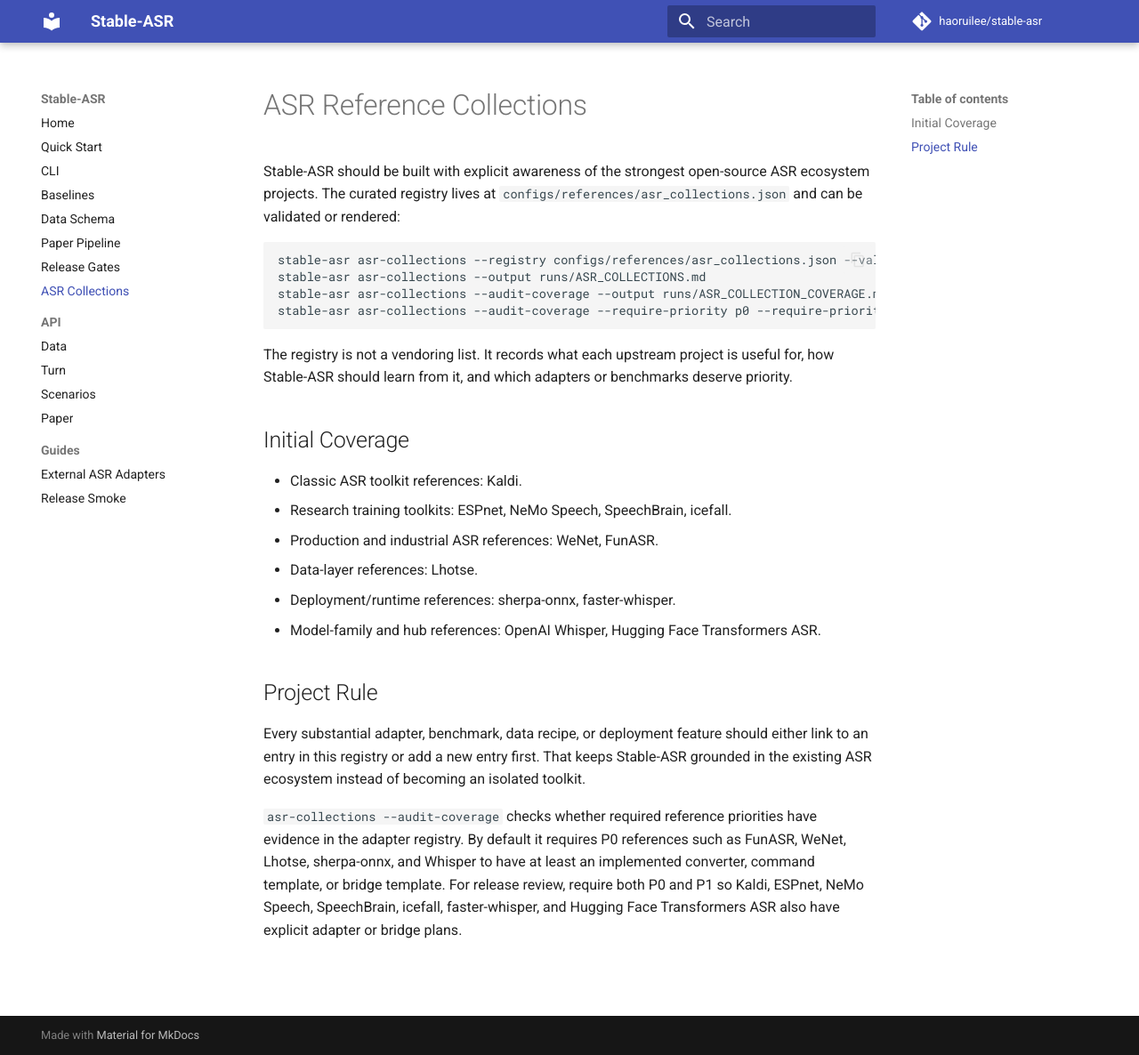
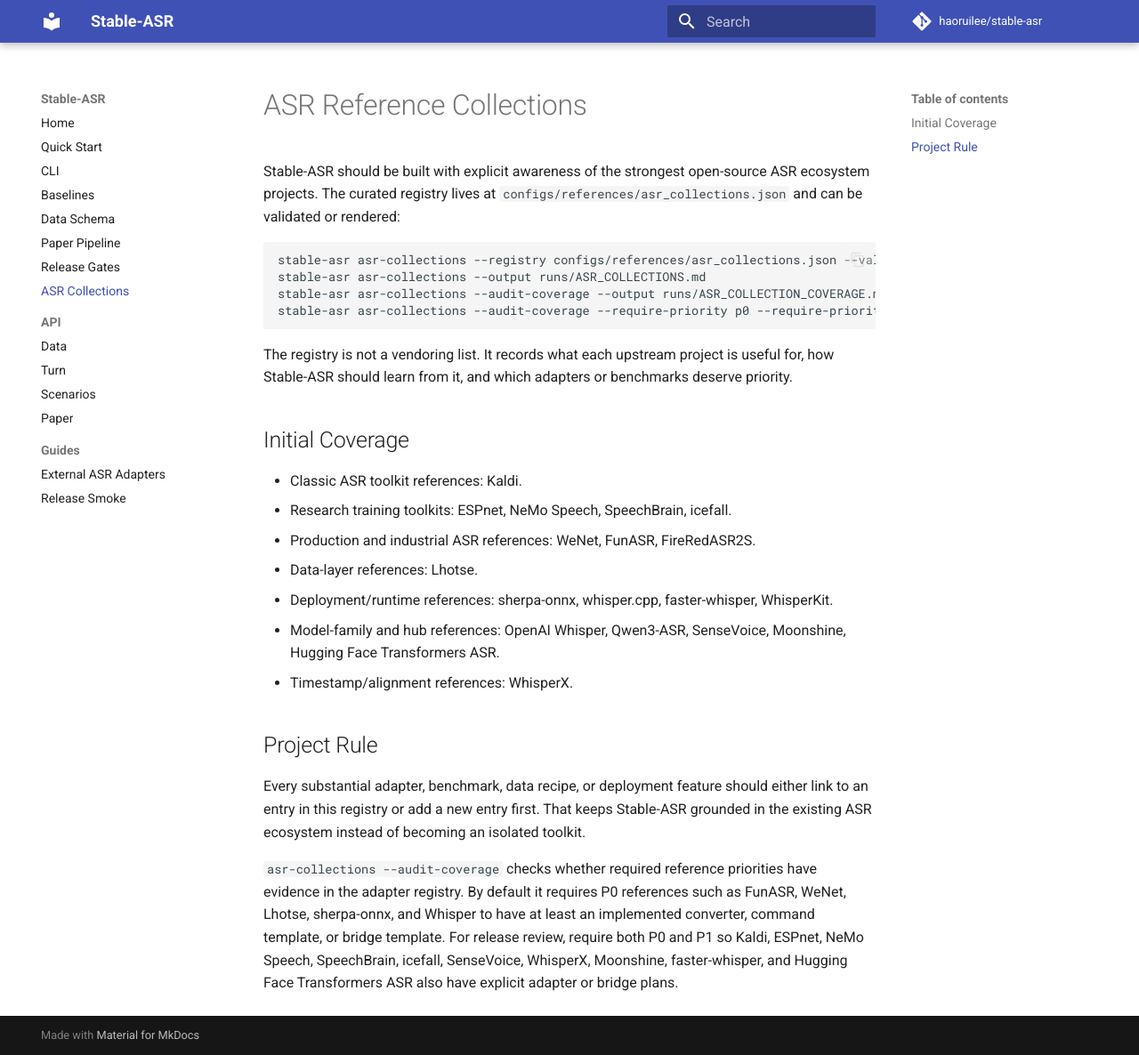
Before and after one commit to haoruilee/stable-asr, an MkDocs documentation site: the page built from docs/asr_collections.md, in a window 1280 px wide and 1186 px high. Shown: the whole window at 89% size. Built offline with MkDocs 1.6.1 and Material for MkDocs 9.7.7, drawn with Linux system fonts in a browser that asks for light colours; comment, search, counter and statistics services are not loaded.

Commit message:
docs: expand ASR reference collections

```diff
--- a/docs/asr_collections.md
+++ b/docs/asr_collections.md
@@ -19,10 +19,11 @@
 
 - Classic ASR toolkit references: Kaldi.
 - Research training toolkits: ESPnet, NeMo Speech, SpeechBrain, icefall.
-- Production and industrial ASR references: WeNet, FunASR.
+- Production and industrial ASR references: WeNet, FunASR, FireRedASR2S.
 - Data-layer references: Lhotse.
-- Deployment/runtime references: sherpa-onnx, faster-whisper.
-- Model-family and hub references: OpenAI Whisper, Hugging Face Transformers ASR.
+- Deployment/runtime references: sherpa-onnx, whisper.cpp, faster-whisper, WhisperKit.
+- Model-family and hub references: OpenAI Whisper, Qwen3-ASR, SenseVoice, Moonshine, Hugging Face Transformers ASR.
+- Timestamp/alignment references: WhisperX.
 
 ## Project Rule
 
@@ -36,5 +37,5 @@
 as FunASR, WeNet, Lhotse, sherpa-onnx, and Whisper to have at least an
 implemented converter, command template, or bridge template. For release review,
 require both P0 and P1 so Kaldi, ESPnet, NeMo Speech, SpeechBrain, icefall,
-faster-whisper, and Hugging Face Transformers ASR also have explicit adapter or
-bridge plans.
+SenseVoice, WhisperX, Moonshine, faster-whisper, and Hugging Face Transformers
+ASR also have explicit adapter or bridge plans.
--- a/pyproject.toml
+++ b/pyproject.toml
@@ -10,7 +10,7 @@
 requires-python = ">=3.10"
 license = { text = "MIT" }
 authors = [
-  { name = "Stable-ASR Contributors" }
+  { name = "haoruilee", email = "haoruileee@gmail.com" }
 ]
 keywords = [
   "asr",
@@ -56,8 +56,8 @@
 ]
 
 [project.urls]
-Homepage = "https://github.com/stable-asr/stable-asr"
-Roadmap = "https://github.com/stable-asr/stable-asr/blob/main/ROADMAP.md"
+Homepage = "https://github.com/haoruilee/stable-asr"
+Roadmap = "https://github.com/haoruilee/stable-asr/blob/main/ROADMAP.md"
 
 [project.scripts]
 stable-asr = "stable_asr.cli:main"
```
Also changed, not shown: README.md (+1 -1 lines), docs/guides/adapters.md (+5 -0 lines), 5 other files.
